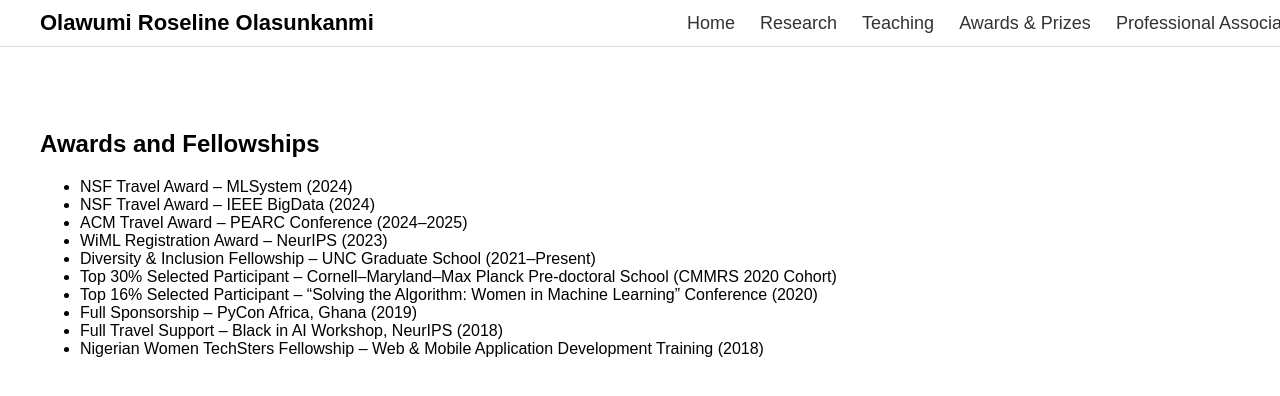
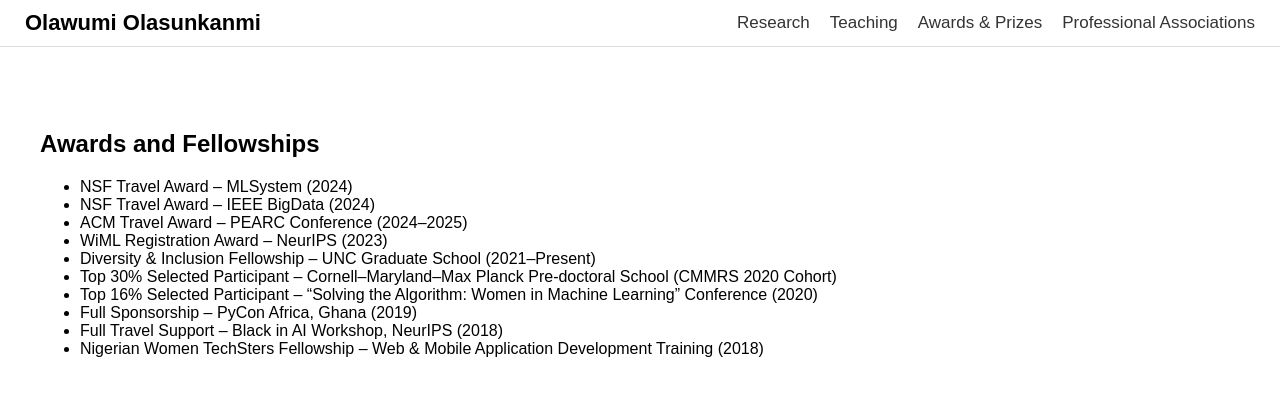
Before and after one commit to wumirose/wumirose.github.io, a Jekyll site: the page built from awards.md, in a window 1280 px wide. Shown: the top 396 px of the page. Built offline with Jekyll 4.4.1, drawn with Linux system fonts in a browser that asks for light colours.

Commit message:
Update header.html

```diff
--- a/_includes/header.html
+++ b/_includes/header.html
@@ -1,24 +1,40 @@
-<header style="position: fixed; top: 0; left: 0; width: 100%;
-               background-color: white; border-bottom: 1px solid #ddd;
-               display: flex; justify-content: space-between; align-items: center;
-               padding: 10px 40px; z-index: 1000;">
+<header style="
+  position: fixed;
+  top: 0;
+  left: 0;
+  width: 100%;
+  background-color: white;
+  border-bottom: 1px solid #ddd;
+  display: flex;
+  justify-content: space-between;
+  align-items: center;
+  padding: 10px 25px;
+  box-sizing: border-box;
+  z-index: 1000;
+">
 
-  <!-- Left: Name -->
-  <div style="font-size: 22px; font-weight: bold; font-family: Arial, sans-serif;">
+  <div style="font-size: 22px; font-weight: bold; font-family: Arial, sans-serif; white-space: nowrap;">
     <a href="https://wumirose.github.io/" style="text-decoration: none; color: black;">
-      Olawumi Roseline Olasunkanmi
+      Olawumi Olasunkanmi
     </a>
   </div>
 
-  <!-- Right: Navigation Bar -->
-  <nav style="font-family: Arial, sans-serif; font-size: 18px;">
-    <a href="https://wumirose.github.io/" style="margin-left: 20px; text-decoration: none; color: #333;">Home</a>
-    <a href="/research" style="margin-left: 20px; text-decoration: none; color: #333;">Research</a>
-    <a href="/teaching" style="margin-left: 20px; text-decoration: none; color: #333;">Teaching</a>
-    <a href="/awards" style="margin-left: 20px; text-decoration: none; color: #333;">Awards & Prizes</a>
-    <a href="/associations" style="margin-left: 20px; text-decoration: none; color: #333;">Professional Associations</a>
+  <nav style="
+    font-family: Arial, sans-serif;
+    font-size: 17px;
+    display: flex;
+    flex-wrap: wrap;
+    justify-content: flex-end;
+    gap: 20px;
+    max-width: 70%;
+  ">
+    <!-- <a href="https://wumirose.github.io/" style="text-decoration: none; color: #333;">Home</a> -->
+    <a href="/research" style="text-decoration: none; color: #333;">Research</a>
+    <a href="/teaching" style="text-decoration: none; color: #333;">Teaching</a>
+    <a href="/awards" style="text-decoration: none; color: #333;">Awards & Prizes</a>
+    <a href="/associations" style="text-decoration: none; color: #333;">Professional Associations</a>
   </nav>
 </header>
 
-<!-- Spacer so content doesn't hide behind fixed navbar -->
+
 <div style="margin-top: 90px;"></div>
```
